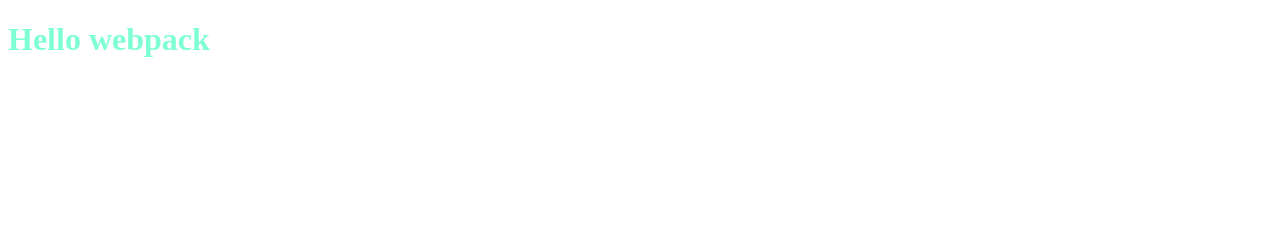
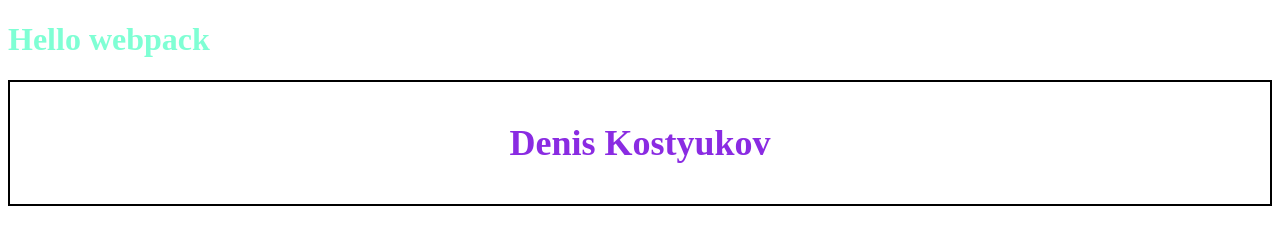
Before and after one commit to DenisKostyukov/webpack, a website built with webpack: page index.html in a window 1280 px wide. Built offline with nearby package versions, Linux system fonts and the light colour scheme.

Commit message:
add user card example

```diff
--- a/index.html
+++ b/index.html
@@ -10,5 +10,8 @@
   <div id="root">
 
   </div>
+  <article class="cardContainer">
+
+  </article>
 </body>
 </html>
--- a/src/index.js
+++ b/src/index.js
@@ -3,15 +3,16 @@
 require('./style.css');
 */
 import lodash from 'lodash'
-import useles, * as MyMath from './MyMath' ;
-import Component from'./Component';
-
+import useles, {sum} from './MyMath' ;
+import Component from './Component';
+import userRender from './userCard';
 import './style.css';
-
+const container = document.querySelector('.cardContainer');
 const test = 10;
 const component = new Component()
 component.render()
 console.log(test);
 console.log(useles())
-console.log("sum: "+ MyMath.sum(2,3))
+console.log("sum: "+ sum(2,3))
 console.log(lodash.random(0,100));
+container.append(userRender('Denis', 'Kostyukov'))
--- a/src/style.css
+++ b/src/style.css
@@ -1,3 +1,10 @@
 .heading{
   color: aquamarine;
 }
+.cardContainer{
+  color: blueviolet;
+  font-size: 24px;
+  border: 2px solid #000;
+  padding: 10px;
+  text-align: center;
+}
--- /dev/null
+++ b/src/userCard.js
@@ -0,0 +1,6 @@
+function user (name, surname){
+  const user = document.createElement('h2');
+  user.textContent = `${name} ${surname}`;
+  return user;
+}
+export default user;
```
